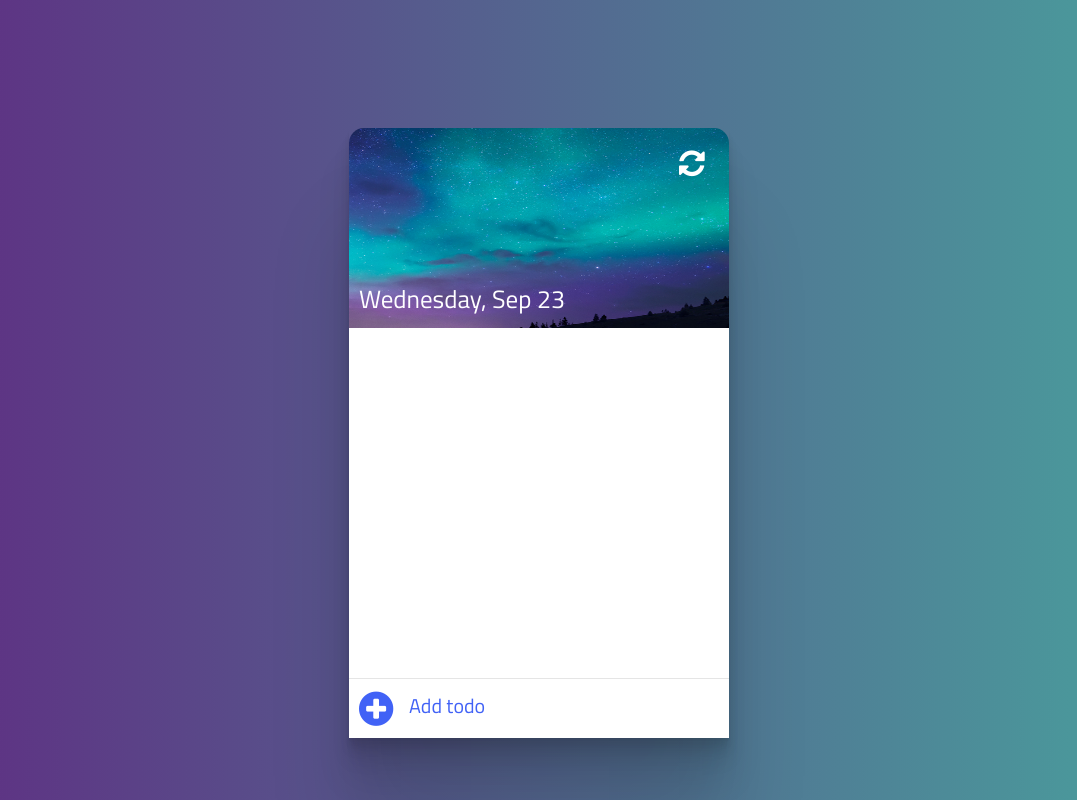
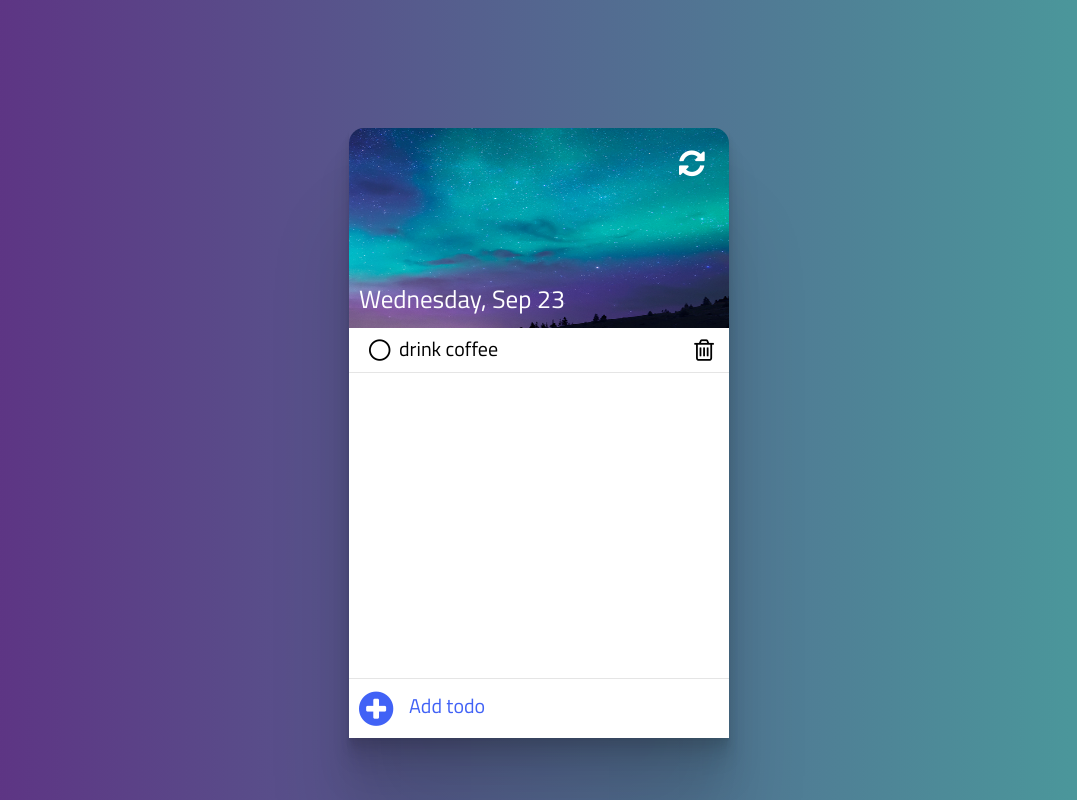
Before and after one commit to bujartahiri/todo-app, a plain HTML site: page index.html in a window 1280 px wide. Shown: the whole page, without its empty margins (101-1178 px from the left). Drawn offline with Linux system fonts and the light colour scheme.

Commit message:
Add todo function

```diff
--- a/index.html
+++ b/index.html
@@ -20,11 +20,7 @@
 
         <div class="content">
             <ul id="list">
-                <!-- <li class="item">
-                    <i class="fa fa-circle-thin co" job="complete" id="0"></i>
-                    <p class="text">Drink Coffee</p>
-                    <i class="fa fa-trash-o de" job="delete" id="0"></i>
-                </li> -->
+                <!-- List items -->
             </ul>
         </div>
 
@@ -33,6 +29,6 @@
             <input type="text" id="input" placeholder="Add todo">
         </div>
     </div>
-    <script src="js/index.js"></script>
+    <script src="./js/index.js"></script>
 </body>
 </html>
--- a/js/index.js
+++ b/js/index.js
@@ -13,3 +13,18 @@ const lineThrough = 'lineThrough'
 const options = {weekday: 'long', month: 'short', day: 'numeric'}
 const today = new Date()
 dateElement.innerHTML = today.toLocaleDateString('en-US', options)
+
+// add todo
+function addTodo (todo) {
+    const item = `
+        <li class="item">
+            <i class="fa fa-circle-thin co" job="complete" id="0"></i>
+            <p class="text">${ todo }</p>
+            <i class="fa fa-trash-o de" job="delete" id="0"></i>
+        </li>
+    `
+
+    const position = 'beforeend'
+    list.insertAdjacentHTML(position, item)
+}
+addTodo('drink coffee')
```
